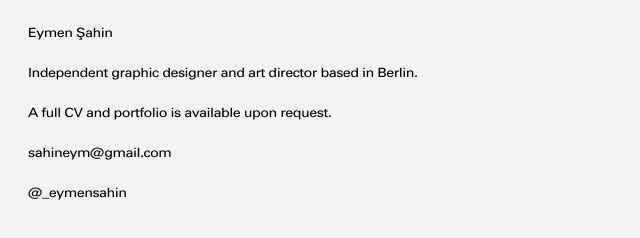
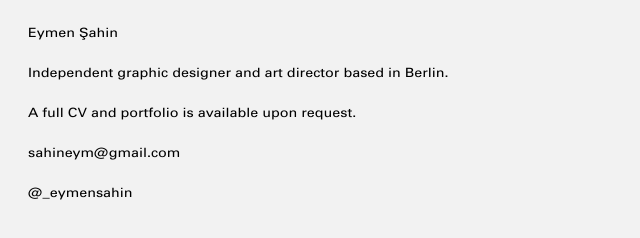
Before and after one commit to sahineym/eymensahin-website, a plain HTML site: page index.html in a window 1280 px wide. Shown: the whole page, without its empty margins (0-640 px from the left). Drawn offline with Linux system fonts and the light colour scheme.

Commit message:
Update back to original style.css

```diff
--- a/style.css
+++ b/style.css
@@ -18,7 +18,6 @@ body {
     color: #000000;
     margin-top: 24px; /* Top margin set to 24px */
     margin-left: 28px; /* Left margin set to 24px */
-    letter-spacing: -0.5px;
 }
 
 /* Container styling for alignment and spacing */
@@ -32,7 +31,6 @@ body {
 .container p {
     font-size: 0.8em;
     margin-bottom: 24px; /* Bottom margin between paragraphs set to 24px */
-    letter-spacing: -0.5px;
 }
 
 /* Link styling */
@@ -40,7 +38,6 @@ body {
     color: #000000; /* Full black */
     text-decoration: none;
     transition: color 0.3s ease; /* Smooth color transition */
-    letter-spacing: -0.5px;
 }
 
 /* Hover effect: change to 50% black */
```
